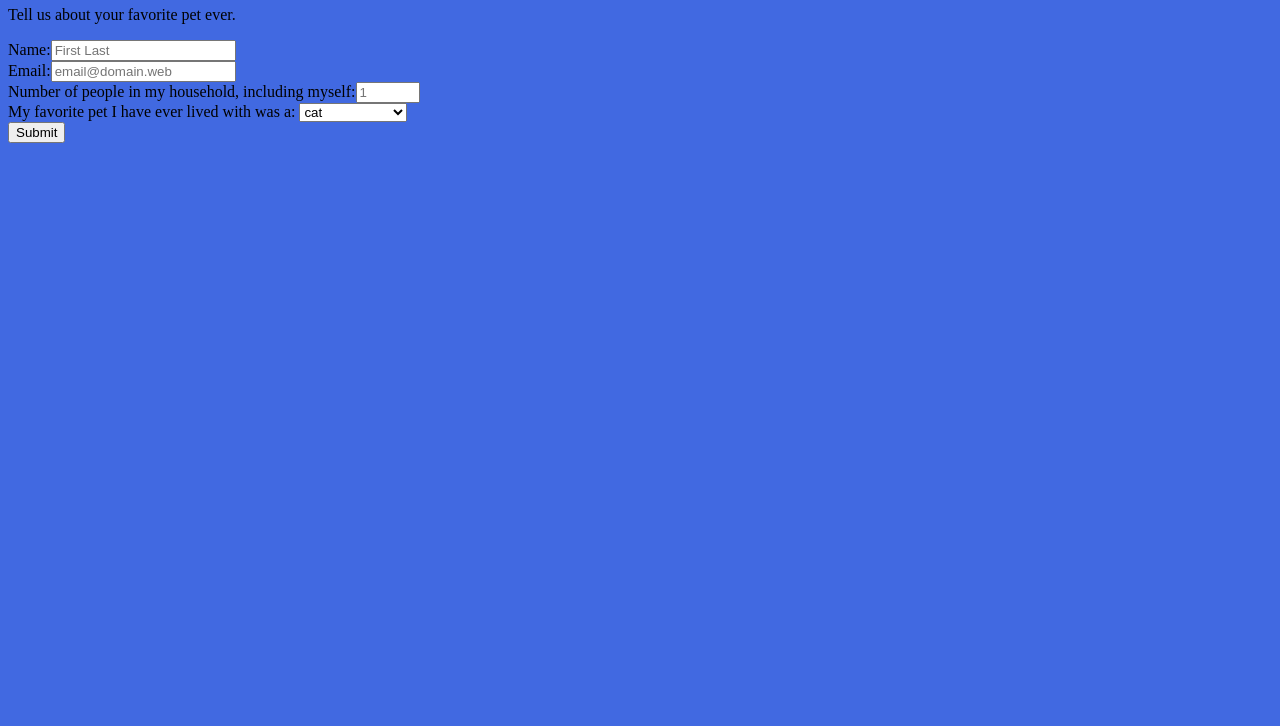
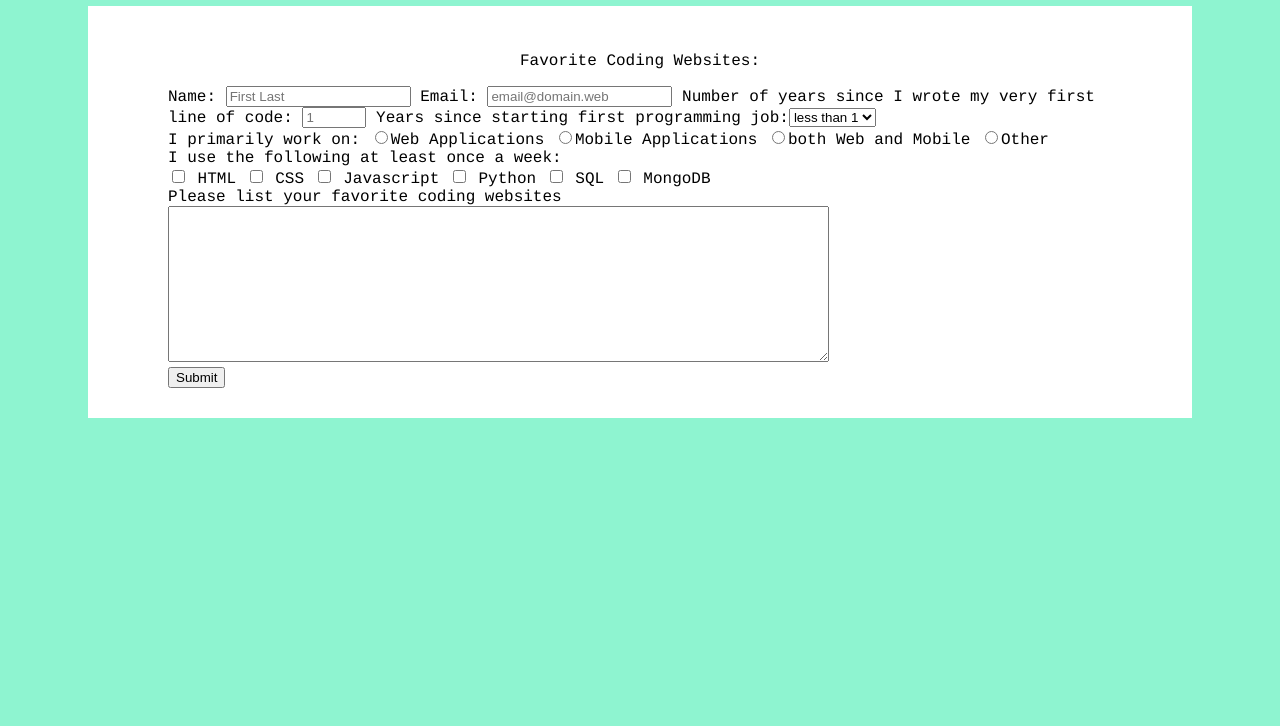
Before and after one commit to cpbcpb/fcc_survey_form, a plain HTML site: page index.html in a window 1280 px wide. Shown: the part 74-800 px from the top of the page. Drawn offline with Linux system fonts and the light colour scheme.

Commit message:
Create form content and HTML elements.  Started styling.

```diff
--- a/index.html
+++ b/index.html
@@ -1,31 +1,52 @@
 <!DOCTYPE html>
 <html lang="en">
+
 <head>
   <link rel="stylesheet" href="style.css">
   <meta charset="UTF-8">
   <script src="main.js"></script>
   <script src="https://cdn.freecodecamp.org/testable-projects-fcc/v1/bundle.js"></script>
-  <title>Survey Form</title>
+  <title>Advice Survey</title>
 </head>
+
 <body>
-  <h1 id="title">Pet Survey Form</h1>
-  <p id="description">Tell us about your favorite pet ever.</p>
+  <h1 id="title">Survey Form</h1>
   <form action="" id="survey-form">
-    <label id="name-label" for="name">Name:<input required type="text" id="name" placeholder="First Last"></label><br>
-    <label id="email-label" for="email">Email:<input required type="email" id="email" placeholder="email@domain.web"></label><br>
-    <label id="number-label" for="number">Number of people in my household, including myself:<input type="number" id="number" min="1" max="130" placeholder="1"></label><br>
-    <label for="dropdown">My favorite pet I have ever lived with was a: <select name="pets" id="dropdown">
-      <option value="cat">cat</option>
-      <option value="dog">dog</option>
-      <option value="fish">fish</option>
-      <option value="small mammal">small mammal</option>
-      <option value="bird">bird</option>
-      <option value="reptile">reptile</option>
-      <option value="amphibian">amphibian</option>
-      <option value="invertebrate">invertebrate</option>
-      <option value="other">other</option>
-    </select></label><br>
-<button type="submit">Submit</button>
+    <p id="description">Favorite Coding Websites:</p>
+    <label id="name-label" for="name">Name:</label>
+      <input required type="text" id="name" placeholder="First Last">
+    <label id="email-label" for="email">Email: </label><input required type="email" id="email" placeholder="email@domain.web">
+    <label id="number-label" for="number">Number of years since I wrote my very first line of code: <input type="number"
+        id="number" min="1" max="130" placeholder="1"></label>
+    <label for="dropdown">Years since starting first programming job:<select name="experience" id="dropdown">
+        <option value="lessthan1">less than 1</option>
+        <option value="cat">1-2</option>
+        <option value="fish">3-4</option>
+        <option value="small mammal">4-6</option>
+        <option value="bird">6-10</option>
+        <option value="reptile">11+</option>
+      </select></label><br>
+    <label for="platform">I primarily work on:
+      <input type="radio" value="web" name="platform">Web Applications
+      <input type="radio" value="mobile" name="platform">Mobile Applications
+      <input type="radio" value="web and mobile" name="platform">both Web and Mobile
+      <input type="radio" value="other" name="platform">Other<br>
+    </label>
+    I use the following at least once a week:<br>
+    <label><input value="HTML" type="checkbox" name="weekly_skills"> HTML</label>
+    <label><input value="CSS" type="checkbox" name="weekly_skills"> CSS</label>
+    <label><input value="JavaScript" type="checkbox" name="weekly_skills"> Javascript</label>
+    <label><input value="Python" type="checkbox" name="weekly_skills"> Python</label>
+    <label><input value="SQL" type="checkbox" name="weekly_skills"> SQL</label>
+    <label><input value="MongoDB" type="checkbox" name="weekly_skills"> MongoDB</label>
+    <br>
+    <label for="textadvice">
+      Please list your favorite coding websites <br>
+      <textarea name="textadvice" id="textadvice" cols="80" rows="10"></textarea>
+    </label>
+    <br>
+    <button type="submit" id="submit">Submit</button>
   </form>
 </body>
+
 </html>
--- a/style.css
+++ b/style.css
@@ -1,3 +1,15 @@
 body {
-  background-color:royalblue;
+  background-color:rgb(142, 244, 208);
+  font-family:Courier, Helvetica, Arial, Helvetica, sans-serif;
+  padding: 0 80px;
 }
+#title, #description {
+  text-align: center;
+}
+#description {
+  padding:
+}
+form {
+  background-color:white;
+  padding: 30px 80px;
+}
```
